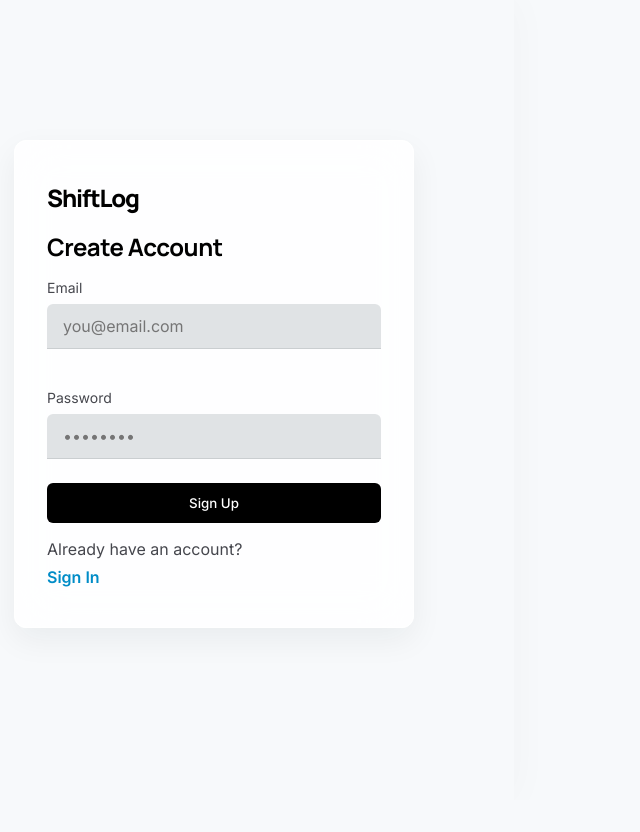
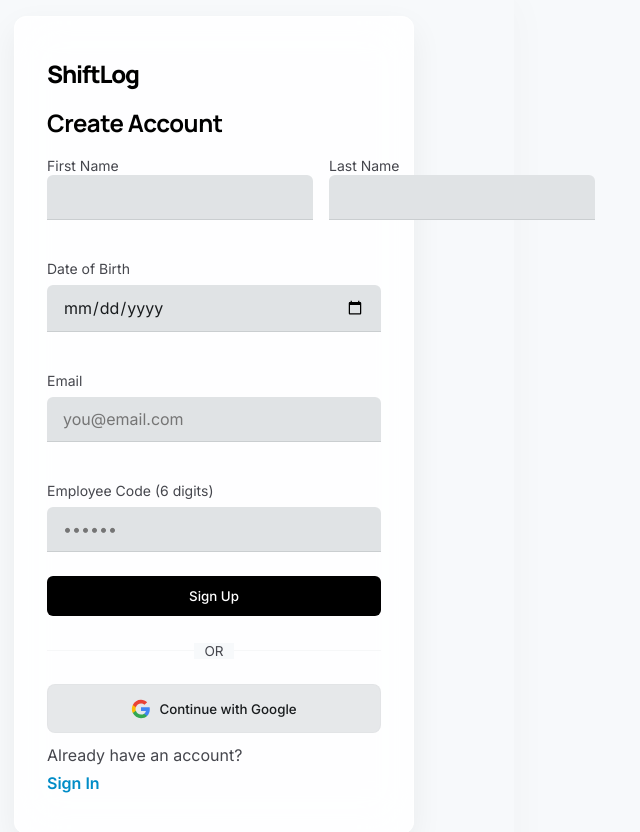
Before and after one commit to akshpatel153/shiftlog, a React (Vite) app: page / in a window 1280 px wide. Both pictures are taken after a click on the button "Sign Up". Shown: the top 832 px of the page, without its empty margins (426-1066 px from the left). Before the commit the page ends 800 px from the top, so only its background shows below. Built offline with nearby package versions, Linux system fonts and the light colour scheme; no server answers.

Commit message:
feat: complete custom auth flow, employee code password, onboarding screen, and profile UI personalization

```diff
--- a/src/App.tsx
+++ b/src/App.tsx
@@ -6,6 +6,7 @@
 import { History } from './pages/History';
 import { Settings } from './pages/Settings';
 import { Auth } from './pages/Auth';
+import { Onboarding } from './pages/Onboarding';
 import { useShift, ShiftProvider } from './context/ShiftContext';
 import { AuthProvider, useAuth } from './context/AuthContext';
 import './App.css';
@@ -84,6 +85,13 @@
     return <Auth />;
   }
 
+  // Check if they need onboarding (e.g. they signed up with Google and lack employee code metadata)
+  const needsOnboarding = !user.user_metadata?.employee_code;
+
+  if (needsOnboarding) {
+    return <Onboarding />;
+  }
+
   return (
     <ShiftProvider>
       <AppContent />
--- a/src/pages/Auth.tsx
+++ b/src/pages/Auth.tsx
@@ -5,28 +5,58 @@
 export function Auth() {
   const [isLogin, setIsLogin] = useState(true);
   const [email, setEmail] = useState('');
-  const [password, setPassword] = useState('');
+  const [employeeCode, setEmployeeCode] = useState('');
+  const [firstName, setFirstName] = useState('');
+  const [lastName, setLastName] = useState('');
+  const [dob, setDob] = useState('');
   const [loading, setLoading] = useState(false);
   const [error, setError] = useState<string | null>(null);
+  const [successMsg, setSuccessMsg] = useState<string | null>(null);
 
   const handleSubmit = async (e: React.FormEvent) => {
     e.preventDefault();
     setLoading(true);
     setError(null);
+    setSuccessMsg(null);
 
-    const { error } = isLogin
-      ? await supabase.auth.signInWithPassword({ email, password })
-      : await supabase.auth.signUp({ email, password });
+    // Validate employee code length explicitly since it acts as password
+    if (employeeCode.length < 6) {
+      setError("Employee Code must be exactly 6 numbers.");
+      setLoading(false);
+      return;
+    }
 
-    if (error) {
-      setError(error.message);
-    } else if (!isLogin) {
-      // In Supabase, if email confirmations are enabled, they have to click a link.
-      // If not, they are logged in automatically. Assuming auto-login for MVP simplicity:
-      alert('Account created! You are now logged in.');
+    if (isLogin) {
+      const { error } = await supabase.auth.signInWithPassword({ email, password: employeeCode });
+      if (error) setError(error.message);
+    } else {
+      const { error, data } = await supabase.auth.signUp({
+        email,
+        password: employeeCode,
+        options: {
+          data: {
+            first_name: firstName,
+            last_name: lastName,
+            dob: dob,
+            employee_code: employeeCode
+          }
+        }
+      });
+
+      if (error) {
+        setError(error.message);
+      } else if (data?.user && !data?.session) {
+        setSuccessMsg('Account created! Please check your email to verify your account before logging in.');
+        setIsLogin(true);
+      }
     }
 
     setLoading(false);
+  };
+
+  const handleGoogleSignIn = async () => {
+    const { error } = await supabase.auth.signInWithOAuth({ provider: 'google', options: { redirectTo: window.location.origin } });
+    if (error) setError(error.message);
   };
 
   return (
@@ -36,9 +66,29 @@
         <h2 className="text-center mb-4">{isLogin ? 'Welcome Back' : 'Create Account'}</h2>
 
         {error && <div className="auth-error">{error}</div>}
+        {successMsg && <div className="auth-error" style={{background: 'rgba(51, 204, 51, 0.1)', color: '#33cc33', borderColor: '#33cc33'}}>{successMsg}</div>}
 
         <form onSubmit={handleSubmit} className="auth-form">
-          <div className="input-group">
+          {!isLogin && (
+            <>
+              <div className="input-group" style={{ display: 'grid', gridTemplateColumns: '1fr 1fr', gap: '1rem' }}>
+                <div>
+                  <label>First Name</label>
+                  <input type="text" required value={firstName} onChange={e => setFirstName(e.target.value)} />
+                </div>
+                <div>
+                  <label>Last Name</label>
+                  <input type="text" required value={lastName} onChange={e => setLastName(e.target.value)} />
+                </div>
+              </div>
+              <div className="input-group mt-4">
+                <label>Date of Birth</label>
+                <input type="date" required value={dob} onChange={e => setDob(e.target.value)} />
+              </div>
+            </>
+          )}
+
+          <div className="input-group mt-4">
             <label>Email</label>
             <input
               type="email"
@@ -50,13 +100,14 @@
           </div>
 
           <div className="input-group mt-4">
-            <label>Password</label>
+            <label>Employee Code (6 digits)</label>
             <input
               type="password"
               required
-              placeholder="••••••••"
-              value={password}
-              onChange={e => setPassword(e.target.value)}
+              placeholder="••••••"
+              maxLength={6}
+              value={employeeCode}
+              onChange={e => setEmployeeCode(e.target.value)}
             />
           </div>
 
@@ -69,14 +120,33 @@
           </button>
         </form>
 
-        <div className="auth-switch text-center mt-4">
+        <div className="auth-divider" style={{ textAlign: 'center', margin: '1.5rem 0', position: 'relative' }}>
+           <span style={{ background: 'var(--color-surface)', padding: '0 10px', position: 'relative', zIndex: 1, color: 'var(--color-text-muted)', fontSize: '0.85rem' }}>OR</span>
+           <div style={{ position: 'absolute', top: '50%', left: 0, right: 0, height: '1px', background: 'var(--color-outline-variant)' }}></div>
+        </div>
+
+        <button
+          className="btn-export w-full"
+          onClick={handleGoogleSignIn}
+          style={{ justifyContent: 'center' }}
+        >
+          <svg viewBox="0 0 24 24" width="20" height="20" xmlns="http://www.w3.org/2000/svg">
+            <path d="M22.56 12.25c0-.78-.07-1.53-.2-2.25H12v4.26h5.92c-.26 1.37-1.04 2.53-2.21 3.31v2.77h3.57c2.08-1.92 3.28-4.74 3.28-8.09z" fill="#4285F4"/>
+            <path d="M12 23c2.97 0 5.46-.98 7.28-2.66l-3.57-2.77c-.98.66-2.23 1.06-3.71 1.06-2.86 0-5.29-1.93-6.16-4.53H2.18v2.84C3.99 20.53 7.7 23 12 23z" fill="#34A853"/>
+            <path d="M5.84 14.09c-.22-.66-.35-1.36-.35-2.09s.13-1.43.35-2.09V7.07H2.18C1.43 8.55 1 10.22 1 12s.43 3.45 1.18 4.93l2.85-2.22.81-.62z" fill="#FBBC05"/>
+            <path d="M12 5.38c1.62 0 3.06.56 4.21 1.64l3.15-3.15C17.45 2.09 14.97 1 12 1 7.7 1 3.99 3.47 2.18 7.07l3.66 2.84c.87-2.6 3.3-4.53 6.16-4.53z" fill="#EA4335"/>
+          </svg>
+          Continue with Google
+        </button>
+
+        <div className="auth-switch text-center mt-6">
           <span className="text-muted">
             {isLogin ? "Don't have an account? " : "Already have an account? "}
           </span>
           <br/>
           <button
-            className="btn-text highlight"
-            onClick={() => { setIsLogin(!isLogin); setError(null); }}
+            className="btn-text highlight mt-2"
+            onClick={() => { setIsLogin(!isLogin); setError(null); setSuccessMsg(null); }}
           >
             {isLogin ? 'Sign Up' : 'Sign In'}
           </button>
--- a/src/pages/Home.tsx
+++ b/src/pages/Home.tsx
@@ -3,6 +3,7 @@
 import { LiveTimer } from '../components/LiveTimer';
 import { ClockButton } from '../components/ClockButton';
 import { calculateBreakMinutes, calculateWorkedMinutes, calculateBreakSeconds, formatDuration, formatPay } from '../utils/timeCalc';
+import { useAuth } from '../context/AuthContext';
 import { useSettings } from '../context/SettingsContext';
 import { getBreaksForShift } from '../db/db';
 import { fetchAllShiftsWithBreaks } from '../utils/fetchData';
@@ -13,6 +14,9 @@
 export function Home() {
   const { activeShift, activeBreak, clockIn, clockOut, startBreak, endBreak } = useShift();
   const { settings } = useSettings();
+  const { user } = useAuth();
+
+  const firstName = user?.user_metadata?.first_name || 'Team';
 
   const [showConfirm, setShowConfirm] = useState(false);
   const [breaksCache, setBreaksCache] = useState<Break[]>([]);
@@ -61,8 +65,11 @@
 
   return (
     <div className="page-container page-home">
-      <header className="home-header">
-        <h1 className="logo-text">ShiftLog</h1>
+      <header className="home-header" style={{ alignItems: 'flex-start' }}>
+        <div>
+          <h1 className="logo-text">Welcome, {firstName}</h1>
+          <div style={{fontSize: '0.85rem', color: 'var(--color-primary)', fontWeight: 600, marginTop: '2px'}}>ShiftLog</div>
+        </div>
         <span className="header-date">{dateNow}</span>
       </header>
 
--- /dev/null
+++ b/src/pages/Onboarding.tsx
@@ -0,0 +1,103 @@
+import { useState } from 'react';
+import { supabase } from '../supabase';
+import { useAuth } from '../context/AuthContext';
+import './Auth.css'; // Reuse auth styles
+
+export function Onboarding() {
+  const { user } = useAuth();
+
+  // They probably signed in with Google, we might have their name already.
+  const initialName = user?.user_metadata?.full_name || user?.user_metadata?.name || '';
+  const nameParts = initialName.split(' ');
+  const initialFirstName = nameParts[0] || '';
+  const initialLastName = nameParts.length > 1 ? nameParts.slice(1).join(' ') : '';
+
+  const [firstName, setFirstName] = useState(initialFirstName);
+  const [lastName, setLastName] = useState(initialLastName);
+  const [dob, setDob] = useState('');
+  const [employeeCode, setEmployeeCode] = useState('');
+  const [loading, setLoading] = useState(false);
+  const [error, setError] = useState<string | null>(null);
+
+  const handleSubmit = async (e: React.FormEvent) => {
+    e.preventDefault();
+    setLoading(true);
+    setError(null);
+
+    // Validate employee code length
+    if (employeeCode.length < 6) {
+      setError("Employee Code must be exactly 6 numbers.");
+      setLoading(false);
+      return;
+    }
+
+    const { error } = await supabase.auth.updateUser({
+      data: {
+        first_name: firstName,
+        last_name: lastName,
+        dob: dob,
+        employee_code: employeeCode,
+        onboarding_complete: true
+      }
+    });
+
+    if (error) {
+      setError(error.message);
+    } else {
+      // Force a reload to trigger the App router to re-evaluate the session metadata
+      window.location.reload();
+    }
+
+    setLoading(false);
+  };
+
+  return (
+    <div className="auth-container">
+      <div className="auth-panel glass-panel">
+        <h1 className="logo-text text-center mb-2">Welcome!</h1>
+        <h2 className="text-center mb-6" style={{ fontSize: '1rem', color: 'var(--color-text-muted)' }}>Let's complete your profile</h2>
+
+        {error && <div className="auth-error">{error}</div>}
+
+        <form onSubmit={handleSubmit} className="auth-form">
+          <div className="input-group" style={{ display: 'grid', gridTemplateColumns: '1fr 1fr', gap: '1rem' }}>
+            <div>
+              <label>First Name</label>
+              <input type="text" required value={firstName} onChange={e => setFirstName(e.target.value)} />
+            </div>
+            <div>
+              <label>Last Name</label>
+              <input type="text" required value={lastName} onChange={e => setLastName(e.target.value)} />
+            </div>
+          </div>
+
+          <div className="input-group mt-4">
+            <label>Date of Birth</label>
+            <input type="date" required value={dob} onChange={e => setDob(e.target.value)} />
+          </div>
+
+          <div className="input-group mt-4">
+            <label>Set Employee Code (6 digits)</label>
+            <input
+              type="password"
+              required
+              placeholder="••••••"
+              maxLength={6}
+              value={employeeCode}
+              onChange={e => setEmployeeCode(e.target.value)}
+            />
+            <small className="text-muted text-xs mt-1 block">This will be used as your password for future logins.</small>
+          </div>
+
+          <button
+            type="submit"
+            className="btn-primary mt-6 w-full"
+            disabled={loading}
+          >
+            {loading ? 'Saving...' : 'Complete Setup'}
+          </button>
+        </form>
+      </div>
+    </div>
+  );
+}
```
Also changed, not shown: src/pages/Settings.tsx (+16 -1 lines).
